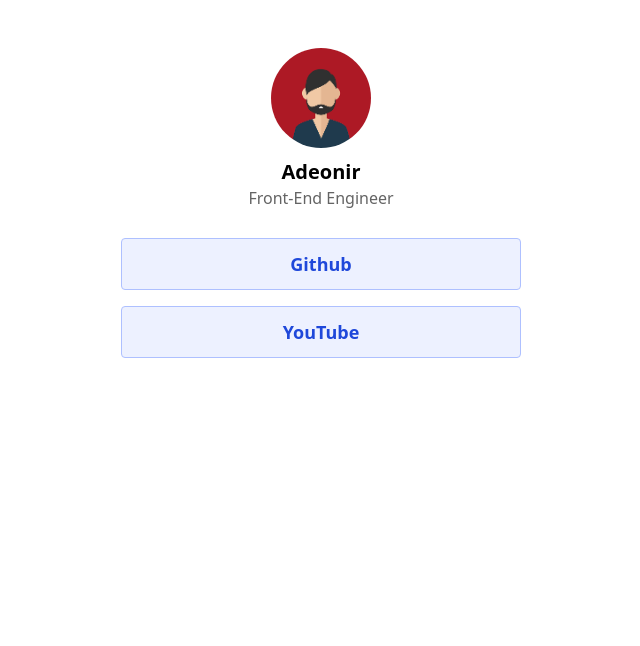
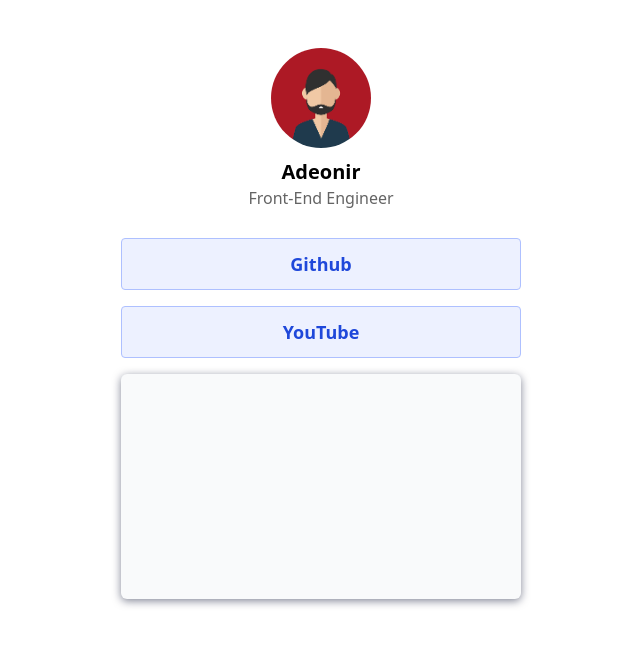
Before and after one commit to adeonir/graphcms-link-tree, a Next.js app: page / in a window 1280 px wide. Shown: the top 646 px of the page, without its empty margins (319-959 px from the left). Built offline with nearby package versions, Linux system fonts and the light colour scheme.

Commit message:
Create iframe component

```diff
--- a/package.json
+++ b/package.json
@@ -19,15 +19,15 @@
     "@typescript-eslint/eslint-plugin": "5.11.0",
     "@typescript-eslint/parser": "5.11.0",
     "autoprefixer": "10.4.2",
+    "eslint": "8.8.0",
     "eslint-config-next": "12.0.10",
     "eslint-config-prettier": "8.3.0",
     "eslint-plugin-prettier": "4.0.0",
+    "eslint-plugin-react": "7.28.0",
     "eslint-plugin-react-hooks": "4.3.0",
-    "eslint-plugin-react": "7.28.0",
-    "eslint": "8.8.0",
     "postcss": "8.4.6",
+    "prettier": "2.5.1",
     "prettier-plugin-tailwindcss": "0.1.7",
-    "prettier": "2.5.1",
     "tailwindcss": "3.0.22",
     "typescript": "4.5.5"
   }
--- /dev/null
+++ b/src/components/Iframe/Iframe.tsx
@@ -0,0 +1,13 @@
+type Props = {
+  url?: string
+}
+
+export const Iframe = ({ url }: Props) => {
+  return (
+    <iframe
+      className="aspect-video w-full rounded-md bg-gray-50 shadow-video"
+      src={url}
+      frameBorder="0"
+    />
+  )
+}
--- /dev/null
+++ b/src/components/Iframe/index.ts
@@ -0,0 +1 @@
+export * from './Iframe'
--- a/src/pages/index.tsx
+++ b/src/pages/index.tsx
@@ -2,6 +2,7 @@
 import Head from 'next/head'
 
 import { User } from 'components/User'
+import { Iframe } from 'components/Iframe'
 import { Link } from 'components/Link'
 
 const user = {
@@ -36,6 +37,7 @@
           {links.map((link) => (
             <Link key={link.text} {...link} />
           ))}
+          <Iframe />
         </div>
       </main>
     </div>
--- a/tailwind.config.js
+++ b/tailwind.config.js
@@ -2,6 +2,9 @@
   content: ['./public/**/*.html', './src/**/*.{js,jsx,ts,tsx}'],
   mode: 'jit',
   theme: {
+    boxShadow: {
+      video: '0px 2.03772px 8.15086px rgba(5, 12, 44, 0.5)',
+    },
     extend: {
       colors: {
         blue: {
```
